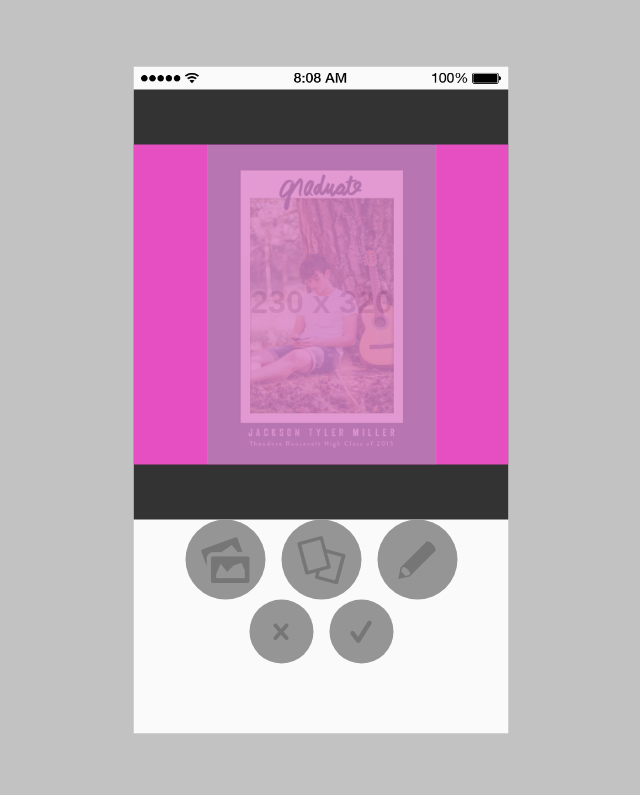
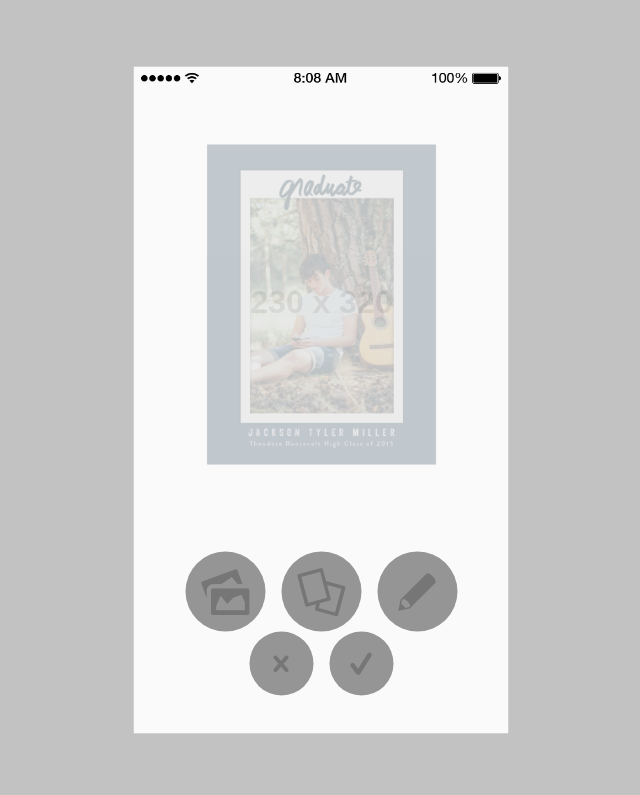
Before and after one commit to domwashburn/mobile-configurator, a website: page index.html in a window 1280 px wide. Shown: the whole page, without its empty margins (319-959 px from the left). Drawn offline with nearby package versions, Linux system fonts and the light colour scheme; placeholder pictures from the web are drawn by us.

Commit message:
changed the class names of the card holder/editor area to make a little more sense to me.

```diff
--- a/assets/scss/style.scss
+++ b/assets/scss/style.scss
@@ -87,23 +87,21 @@ body {
 	left: 0;
 }
 
-.card__holder {
+.editor {
 	width: auto;
-	height: 100%;
-	background-color: #333;
+	//background-color: #333;
 	position: relative;
-	height: 430px;
+	min-height: 430px;
 	.keyboard-up & {
 		height: 373px;
 	}
 }
 
-.card {
+.card__holder {
 	@extend %vertical-center;
 	@extend .fit-frame;
-	//width: 225px;
 	min-height: 320px;
-	background-color: #e54fc2;
+	//background-color: #e54fc2;
 }
 .card__image {
 	@extend %horizontal-center;
@@ -112,8 +110,8 @@ body {
 	top: 0;
 }
 .app__controls-holder {
-	//@extend .fit-frame;
 	height: 272px;
+	padding-top: 2rem;
 	.keyboard-up & {
 		display: none;
 	}
--- a/index.html
+++ b/index.html
@@ -28,8 +28,8 @@
                     <div class="app__frame-inner">
                         <img class="fit-frame app__top-bar" src="assets/images/chrome/top-bar.png" alt="">
                         <div class="app__contents ">
-                            <div class="card__holder">
-                                <div class="card">
+                            <div class="editor">
+                                <div class="card__holder">
                                     <img src="assets/images/card-01.jpg" alt="" class="card__image  card--front">
                                     <img src="http://placehold.it/230x320" alt="" class="card__image  card--back">
                                     <div class="card__add-image">
```
Also changed, not shown: assets/css/style.css, 1 other file.
